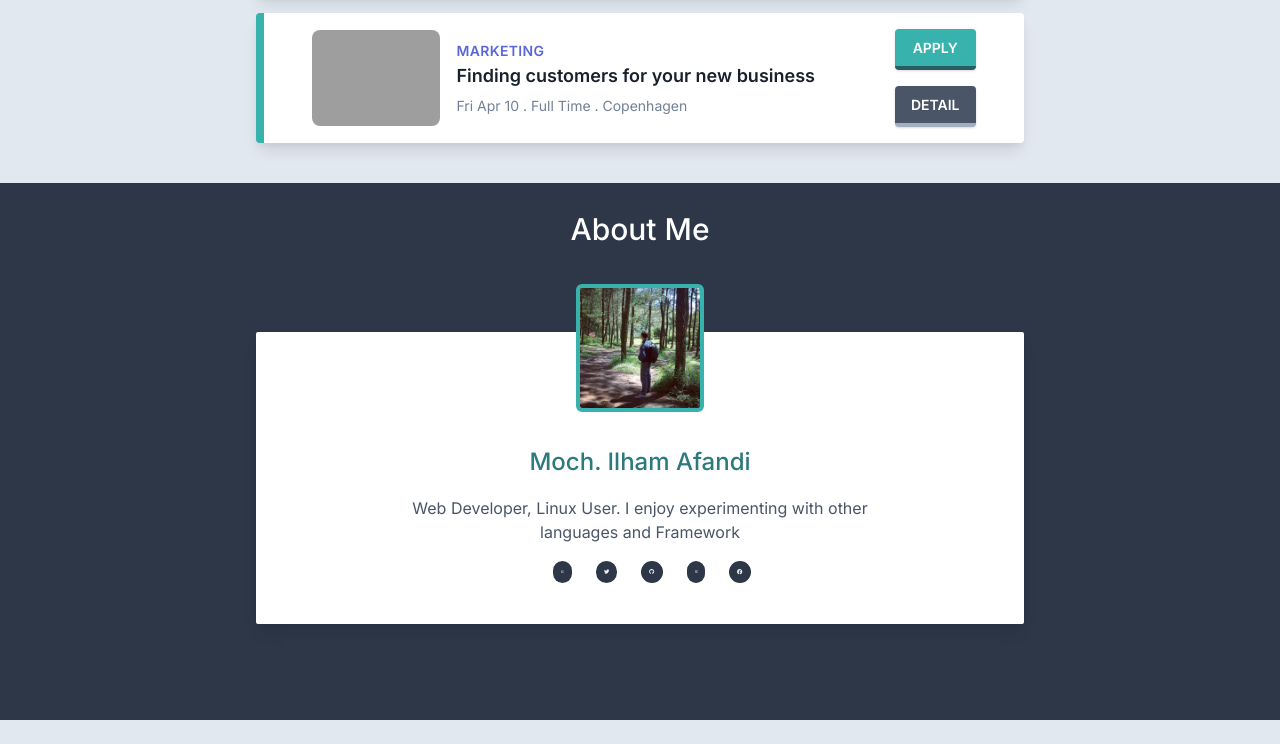
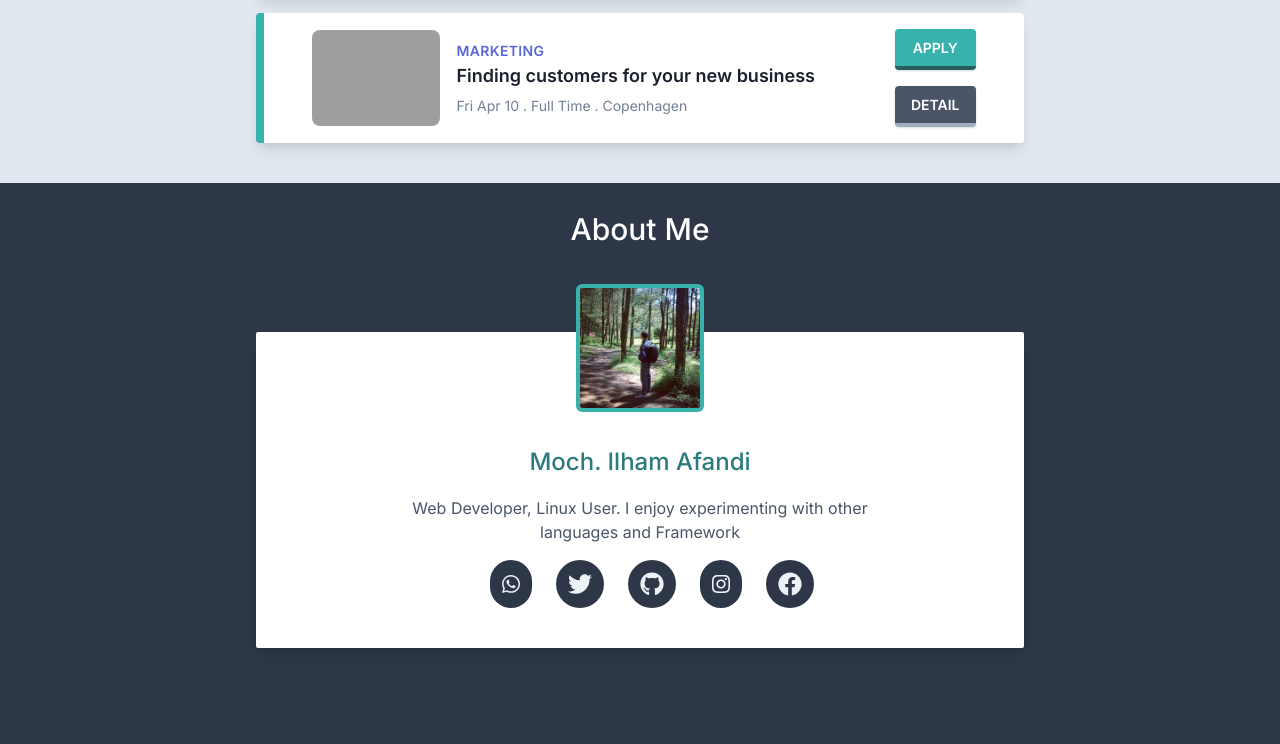
Before and after one commit to afandilham/github-job-listing, a website built with webpack: page src/index.html in a window 1280 px wide. Shown: the part 1561-2305 px from the top of the page. Before the commit the page ends 2281 px from the top, so only its background shows below. Built offline with nearby package versions, Linux system fonts and the light colour scheme; grey boxes are pictures that could not be loaded; files whose address does not match are found by name.

Commit message:
Fixed social icons

```diff
--- a/src/index.html
+++ b/src/index.html
@@ -72,7 +72,7 @@
       <div class="md:flex  flex-col justify-between lg:justify-between sm:flex-row md:flex-row">
         <div class="md:flex items-center justify-center text-center md:text-left">
           <div class="md:flex-shrink-0 flex justify-center">
-            <img class="rounded-lg md:w-32" src="https://jobs.github.com/rails/active_storage/blobs/eyJfcmFpbHMiOnsibWVzc2FnZSI6IkJBaHBBZ0tDIiwiZXhwIjpudWxsLCJwdXIiOiJibG9iX2lkIn19--032e5318051628fdbcc2fac37cccd9e81c103229/Screenshot%202020-04-16%20at%2015.33.22.png" alt="Gambar">
+            <img class="rounded-lg md:w-32" src="https://jobs.github.com/rails/active_storage/blobs/eyJfcmFpbHMiOnsibWVzc2FnZSI6IkJBaHBBcmRXIiwiZXhwIjpudWxsLCJwdXIiOiJibG9iX2lkIn19--42ef9e87e92144f85a34863593358a683954179e/d08b7e6a-0293-4795-9808-a6b527efd7da" alt="Gambar">
           </div>
           <div class="mt-4 md:mt-0 ml-0 md:ml-4">
             <div class="uppercase tracking-wide text-sm text-indigo-600 font-bold">Marketing</div>
--- a/src/js/components/Biodata.js
+++ b/src/js/components/About.js
@@ -19,11 +19,11 @@ class Biodata extends HTMLElement {
             <h4 class="text-2xl text-w-base text-teal-700 text-center">Moch. Ilham Afandi</h4>
             <p class="text-sm md:text-base w-full md:w-auto text-center text-gray-700 px-2 md:px-24 mx-0 md:mx-4 mt-4">Web Developer, Linux User. I enjoy experimenting with other languages and Framework</p>
             <div class="social-icon text-center flex justify-center items-center flex-wrap pt-4">
-              <a href="https://wa.me/081232294925" target="_blank" class="text-gray-200 pl-6"><i class="fab fa-whatsapp bg-gray-800 fa-lg rounded-full p-2"></i></a>
-              <a href="https://www.twitter.com/afandilham" target="_blank" class="text-gray-200 pl-6"><i class="fab fa-twitter bg-gray-800 fa-lg rounded-full p-2"></i></a>
-              <a href="htpps://www.github.com/afandilham" target="_blank" class="text-gray-200 pl-6"><i class="fab fa-github bg-gray-800 fa-lg rounded-full p-2"></i></a>
-              <a href="https://www.instagram.com/afandilham_" target="_blank" class="text-gray-200 pl-6"><i class="fab fa-instagram bg-gray-800 fa-lg rounded-full p-2"></i></a>
-              <a href="https://www.facebook.com/beeforeverybody" target="_blank" class="text-gray-200 pl-6"><i class="fab fa-facebook bg-gray-800 fa-lg rounded-full p-2"></i></a>
+              <a href="https://wa.me/081232294925" target="_blank" class="text-gray-200 pl-6"><i class="fab fa-whatsapp bg-gray-800 fa-3x rounded-full p-3"></i></a>
+              <a href="https://www.twitter.com/afandilham" target="_blank" class="text-gray-200 pl-6"><i class="fab fa-twitter bg-gray-800 fa-3x rounded-full p-3"></i></a>
+              <a href="htpps://www.github.com/afandilham" target="_blank" class="text-gray-200 pl-6"><i class="fab fa-github bg-gray-800 fa-3x rounded-full p-3"></i></a>
+              <a href="https://www.instagram.com/afandilham_" target="_blank" class="text-gray-200 pl-6"><i class="fab fa-instagram bg-gray-800 fa-3x rounded-full p-3"></i></a>
+              <a href="https://www.facebook.com/beeforeverybody" target="_blank" class="text-gray-200 pl-6"><i class="fab fa-facebook bg-gray-800 fa-3x rounded-full p-3"></i></a>
             </div>
           </div>
         </div>
--- a/src/js/index.js
+++ b/src/js/index.js
@@ -1,7 +1,7 @@
 // Components
 import './components/Navbar';
 import './components/Header';
-import './components/Biodata';
+import './components/About';
 
 // Styles / CSS
 import '../styles/style.css';
```
Also changed, not shown: dist/index.html, dist/js/index.bundle.js.
